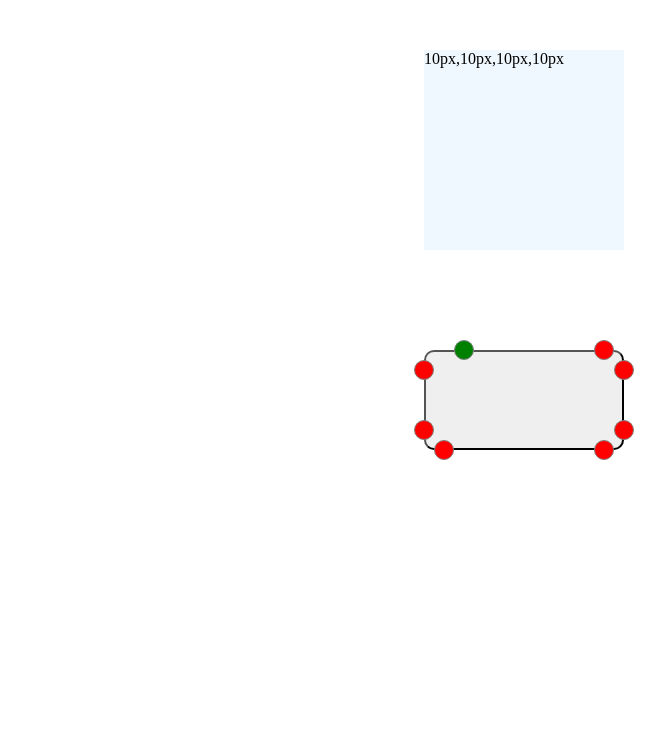
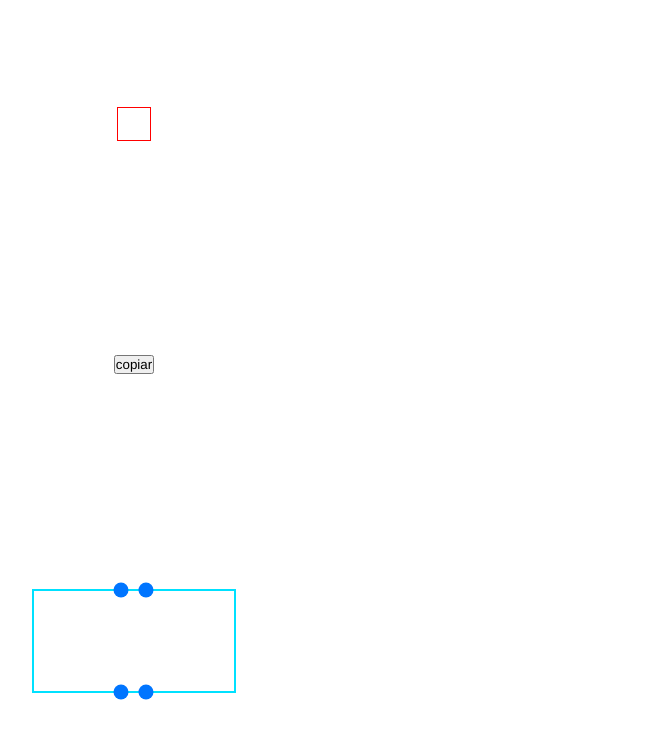
Before and after one commit to felipedemelodg/Border-radius-Previewer, a plain HTML site: page index.html in a window 1280 px wide. Shown: the whole page, without its empty margins (116-781 px from the left). Drawn offline with Linux system fonts and the light colour scheme.

Commit message:
finalização

```diff
--- a/estilo.css
+++ b/estilo.css
@@ -1,90 +1,61 @@
 * {
+    padding: 0;
     margin: 0;
-    padding: 0;
-    box-sizing: border-box;
+    font-family: 'Franklin Gothic Medium', 'Arial Narrow', Arial, sans-serif;
+    max-width: 500px;
+    overflow: hidden;
 }
 
-/* --display flex */
-#alcas,
 body {
     display: flex;
-
+    flex-direction: column;
+    justify-content: space-around;
+    align-items: center;
+    height: 100vh
 }
 
-
-body {
-    justify-content: center;
-    align-items: center;
-    height: 100vh;
+#css-style {
+    /* width: 300px; */
+    /* height: 100px; */
+    padding: 1em;
+    border: 1px solid red;
 }
 
-#botao {
+#caixa {
     width: 200px;
     height: 100px;
-}
-#css {
-    width: 200px;
-    height: 200px;
-    position: absolute;
-    background-color: aliceblue;
-    top: 50px;
-}
-
-#alcas {
-    justify-content: center;
-    align-items: center;
-    /* border: 1px solid red; */
-    width: 200px;
-    height: 100px;
-    position: absolute;
-}
-
-.alca {
-    cursor: pointer;
-    width: 20px;
-    height: 20px;
-    background-color: red;
-    border-radius: 50%;
+    border: 2px solid rgb(0, 225, 255);
     position: relative;
-    border: 1px solid gray;
+    overflow: visible;
 }
 
 #top-right,
-#top-left {
-    bottom: 50px;
-    right: 10px
+#top-left,
+#bottom-right,
+#bottom-left {
+    -webkit-appearance: none;
+    position: relative;
+    background-color:rgba(255, 255, 255, 0);
+    width:90px
 }
 
-#right-top,
 #top-right {
-    left: 130px;
+    bottom: 9px;
+    left: 10px;
+
 }
-
-#right-top {
-    bottom: 30px;
+#top-left {
+    /* background-color: red; */
+    bottom: 9px;
+    right: -5px;
+    transform: rotate(180deg);
 }
-
-#right-bottom {
-    top: 30px;
-    left: 110px;
+#bottom-left {
+    top: 73px;
+    right: -5px;
+    transform: rotate(180deg);
 }
-
-#bottom-right,
-#bottom-left {
-    top: 50px;
-    right: -70px;
+#bottom-right {
+    top: 73px;
+    left: 10px;
 }
-
-#bottom-right {
-    left: -110px;
-}
-
-#left-bottom {
-    right: 170px;
-    top: 30px;
-}
-
-#left-top {
-    right: 150px;
-    bottom: 30px
-}
--- a/index.html
+++ b/index.html
@@ -11,21 +11,17 @@
 
 <body>
 
-    <button id="botao"></button>
-    <div id="css"></div>
-    <div id="alcas">
-        <button class="alca" id="top-left">
-            <button class="alca" id="top-right">
+    <section id="css-style">
 
-                <button class="alca" id="right-top">
-                    <button class="alca" id="right-bottom">
 
-                        <button class="alca" id="bottom-left">
-                            <button class="alca" id="bottom-right">
-
-                                <button class="alca" id="left-top">
-                                    <button class="alca" id="left-bottom">
-    </div>
+    </section >
+    <button id="copiar">copiar</button>
+    <section id="caixa">
+        <input type="range" id="top-left" min="0" max="100" value="0">
+        <input type="range" id="top-right" min="0" max="100" value="0">
+        <input type="range" id="bottom-left" min="0" max="100" value="0">
+        <input type="range" id="bottom-right" min="0" max="100" value="0">
+    </section>
 
     <script src="script.js"></script>
 </body>
--- a/script.js
+++ b/script.js
@@ -1,24 +1,39 @@
-let botao = document.getElementById('botao')
-let css = document.getElementById('css')
-let radius = ['10px', '10px', '10px', '10px']
+let topRight = document.getElementById('top-right')
 let topLeft = document.getElementById('top-left')
-topLeft.style.backgroundColor = 'green'
-let largura = botao.clientWidth
-console.log(largura)
+let bottomRight = document.getElementById('bottom-right')
+let bottomLeft = document.getElementById('bottom-left')
+let caixa = document.getElementById('caixa')
+let cssStyle = document.getElementById('css-style')
+let copiar = document.getElementById('copiar')
 
-botao.style.borderTopLeftRadius = radius[0]
-botao.style.borderTopRightRadius = radius[1]
-botao.style.borderBottomLeftRadius = radius[2]
-botao.style.borderBottomRightRadius = radius[3]
+caixa.addEventListener('input', controleRadius, false)
+copiar.addEventListener('click', selectText)
 
-css.innerText = [
-    botao.style.borderTopLeftRadius,
-    botao.style.borderTopRightRadius,
-    botao.style.borderBottomLeftRadius,
-    botao.style.borderBottomRightRadius
-]
-let cont = 0
-window.addEventListener('mouseover', function (e) {
-    topLeft.style.left = `${cont = cont + 10}px`
+function selectText() {
+    navigator.clipboard.writeText(cssStyle.innerText)
+}
 
-})
+function controleRadius() {
+  caixa.style.borderTopRightRadius = `${topRight.value}px`
+  caixa.style.borderTopLeftRadius = `${topLeft.value}px`
+  caixa.style.borderBottomRightRadius = `${bottomRight.value}px`
+  caixa.style.borderBottomLeftRadius = `${bottomLeft.value}px`
+
+
+
+  let radius = {
+    'border-top-right-radius': caixa.style.borderTopRightRadius,
+    'border-top-left-radius': caixa.style.borderTopLeftRadius,
+    'border-bottom-right-radius': caixa.style.borderBottomRightRadius,
+    'border-bottom-left-radius': caixa.style.borderBottomLeftRadius
+  }
+
+  cssStyle.innerText = [
+    `
+  ${Object.keys(radius)[0]}: ${Object.values(radius)[0]}
+  ${Object.keys(radius)[1]}: ${Object.values(radius)[1]}
+  ${Object.keys(radius)[2]}: ${Object.values(radius)[2]}
+  ${Object.keys(radius)[3]}: ${Object.values(radius)[3]}
+  `
+  ]
+}
```
